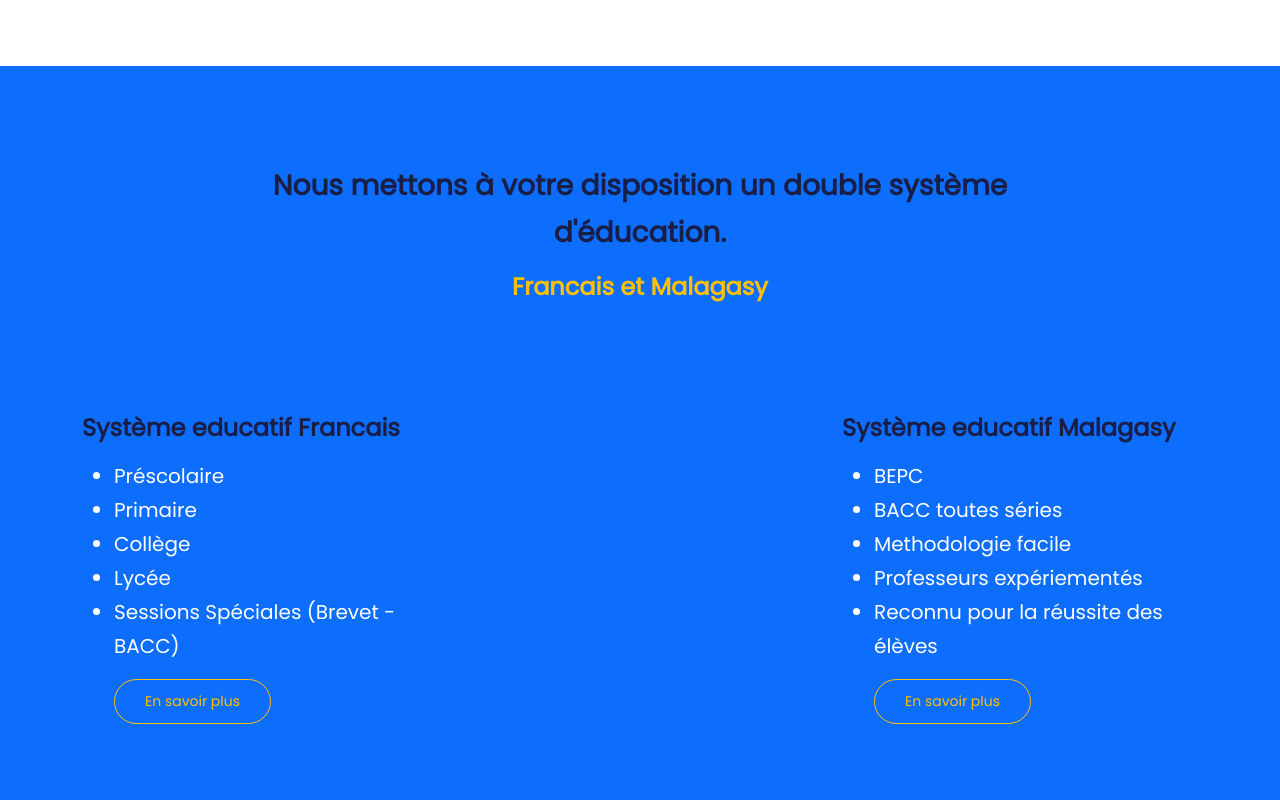
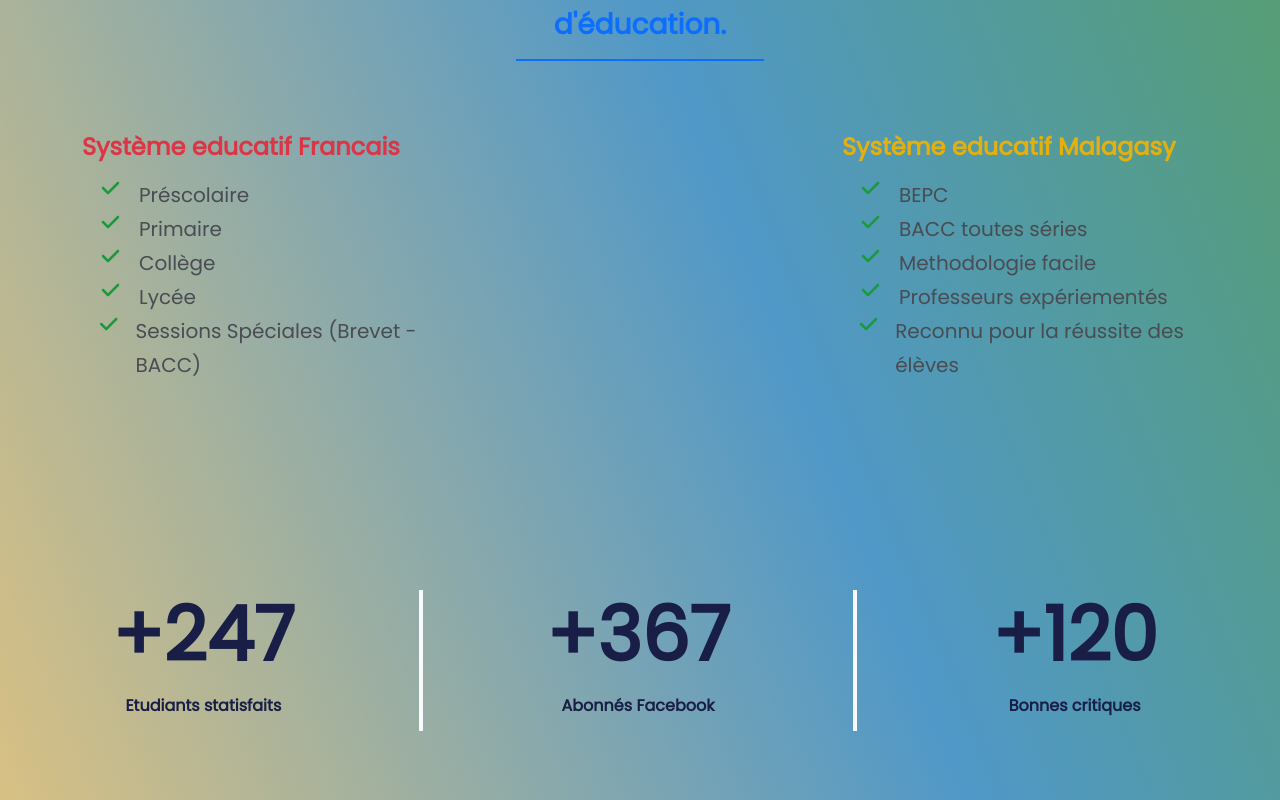
Before and after one commit to Radoniaina24/intello24, a Next.js app: page / in a window 1280 px wide. Shown: the part 1440-2240 px from the top of the page. Built offline with nearby package versions, Linux system fonts and the light colour scheme.

Commit message:
add font to body

```diff
--- a/src/app/page.js
+++ b/src/app/page.js
@@ -14,11 +14,13 @@ export default function Home() {
   return (
     <>
       <Hero><Slogan/></Hero>
-      <Details2 />
-      <Details />
-      <Systeme />
-      <Stats />
-      <Contact />
+      <div className='fond'>
+        <Details2 />
+        <Details />
+        <Systeme />
+        <Stats />
+        <Contact />
+      </div>
     </>
   );
 }
--- a/src/components/Contact/Contact.js
+++ b/src/components/Contact/Contact.js
@@ -31,12 +31,12 @@ function Contact(props) {
 
   return (
     <>
-      <section id='contact' className='contact my-5 position-relative bg-light'>
-        <Image
+      <section id='contact' className='contact my-5 position-relative'>
+        {/* <Image
           src={decoration}
           alt=''
           className='decoration-star position-absolute'
-        />
+        /> */}
         <div className='container position-relative z-3'>
           <div className='row align-items-center'>
             <div className='col-lg-6 d-none d-md-block'>
--- a/src/components/Details/Details.jsx
+++ b/src/components/Details/Details.jsx
@@ -2,7 +2,7 @@ import diplome from '@/images/mission.png';
 import Image from 'next/image';
 export default function Details() {
   return (
-    <section className='mission my-6'>
+    <section className='mission my-3 pb-5'>
       <div className='container'>
         <div className='row align-items-center'>
           <div className='col-12 col-md-6'>
--- a/src/components/Footer/Footer.js
+++ b/src/components/Footer/Footer.js
@@ -2,7 +2,7 @@ import Link from 'next/link';
 
 function Footer(props) {
   return (
-    <footer className='footer bg-dark text-white py-6 mt-5'>
+    <footer className='footer  text-white py-6 '>
       <div className='container'>
         <div className='row'>
           <div className='col-12 col-md-4'>
--- a/src/components/Stats/Stats.js
+++ b/src/components/Stats/Stats.js
@@ -2,7 +2,7 @@
 import CountUp from 'react-countup';
 function Stats(props) {
   return (
-    <section id='stats' className='stats  bg-secondary'>
+    <section id='stats' className='stats'>
       <div className='row my-6 '>
         <div className='col-md-4 col-sm-6 text-center  border-end border-4 border-light my-5 '>
           <h2 className='counter xl-text'>
--- a/src/components/Systeme/Systeme.jsx
+++ b/src/components/Systeme/Systeme.jsx
@@ -1,45 +1,44 @@
+import {FontAwesomeIcon} from "@fortawesome/react-fontawesome";
+import {faCheck} from "@fortawesome/free-solid-svg-icons";
 export default function Systeme() {
   return (
-    <section className='bg-primary py-6 '>
+    <section className="" >
       <div className='container'>
         <div className='row text-center'>
           <div className='col-lg-8 offset-lg-2'>
-            <h3 className='lh-base'>
+            <h3 className='lh-base text-primary p-0 m-0'>
               Nous mettons à votre disposition un
               <span> double système d&apos;éducation.</span>
             </h3>
-            <h4 className='text-warning'>Francais et Malagasy</h4>
+            <hr className="hr-introduction"/>
           </div>
         </div>
       </div>
-      <section id='projects' className='projects py-6'>
+      <section id='projects' className='py-5 systeme'>
         <div className='container'>
           <div className='row justify-content-between'>
             <div className='col-md-6 col-lg-4 mt-4 mt-md-0'>
-              <h4>Système educatif Francais</h4>
-              <ul className='text-white fs-5'>
-                <li>Préscolaire</li>
-                <li>Primaire</li>
-                <li>Collège</li>
-                <li>Lycée</li>
-                <li>Sessions Spéciales (Brevet - BACC)</li>
-                <button className='btn btn-outline-warning btn-sm mt-3'>
-                  En savoir plus
-                </button>
+              <h4 className="text-danger">Système educatif Francais</h4>
+              <ul className='fs-5 list-unstyled'>
+                <li className="d-flex"><FontAwesomeIcon icon={faCheck} className={"text-warning fontAwesome mx-3"}/>Préscolaire</li>
+                <li className="d-flex"><FontAwesomeIcon icon={faCheck} className={"text-warning fontAwesome mx-3"}/>Primaire</li>
+                <li className="d-flex"><FontAwesomeIcon icon={faCheck} className={"text-warning fontAwesome mx-3"}/>Collège</li>
+                <li className="d-flex"><FontAwesomeIcon icon={faCheck} className={"text-warning fontAwesome mx-3"}/>Lycée</li>
+                <li className="d-flex"><FontAwesomeIcon icon={faCheck} className={"text-warning fontAwesome mx-3"}/>Sessions Spéciales (Brevet - BACC)</li>
               </ul>
             </div>
 
             <div className='col-md-6 col-lg-4 mt-4 mt-md-0'>
-              <h4>Système educatif Malagasy</h4>
-              <ul className='text-white fs-5'>
-                <li>BEPC</li>
-                <li>BACC toutes séries</li>
-                <li>Methodologie facile</li>
-                <li>Professeurs expériementés</li>
-                <li>Reconnu pour la réussite des élèves</li>
-                <button className='btn btn-outline-warning btn-sm mt-3'>
+              <h4 className="text-secondary">Système educatif Malagasy</h4>
+              <ul className='fs-5 list-unstyled'>
+                <li className="d-flex"><FontAwesomeIcon icon={faCheck} className={"text-warning fontAwesome mx-3"}/>BEPC</li>
+                <li className="d-flex"><FontAwesomeIcon icon={faCheck} className={"text-warning fontAwesome mx-3"}/>BACC toutes séries</li>
+                <li className="d-flex"><FontAwesomeIcon icon={faCheck} className={"text-warning fontAwesome mx-3"}/>Methodologie facile</li>
+                <li className="d-flex"><FontAwesomeIcon icon={faCheck} className={"text-warning fontAwesome mx-3"}/>Professeurs expériementés</li>
+                <li className="d-flex"><FontAwesomeIcon icon={faCheck} className={"text-warning fontAwesome mx-3"}/>Reconnu pour la réussite des élèves</li>
+                {/* <button className='btn btn-outline-warning btn-sm mt-3'>
                   En savoir plus
-                </button>
+                </button> */}
               </ul>
             </div>
           </div>
--- a/src/theme/scss/bootstrap.scss
+++ b/src/theme/scss/bootstrap.scss
@@ -6,6 +6,7 @@ $font-family-sans-serif: 'Open Sans', sans-serif;
 $secondary: #e4b00f;
 $dark: #191e47;
 $light: #f9fafe;
+$warning: #189b3b;
 $body-color: #494c52;
 $headings-color: $dark;
 
--- a/src/theme/scss/styles.scss
+++ b/src/theme/scss/styles.scss
@@ -172,8 +172,10 @@
   background-color: var(--bs-primary);
   opacity: 1;
 }
-// .fond{
-//   background: linear-gradient(rgba(0, 0, 0, 0.2), rgba(0, 0, 0, 0.5)),
-//   url('../../images/fond2.png') left center no-repeat;
-//   background-size: cover;
-// }
+body{
+  background-image: -webkit-linear-gradient(248deg, #5ca22a 0%, #5098c8 47%, #FFCC70 95%);
+  background-image: linear-gradient(248deg, #5ca22a 0%, #5098c8 47%, #FFCC70 95%);
+}
+.systeme .fontAwesome{
+  width: 25px;
+}
```
